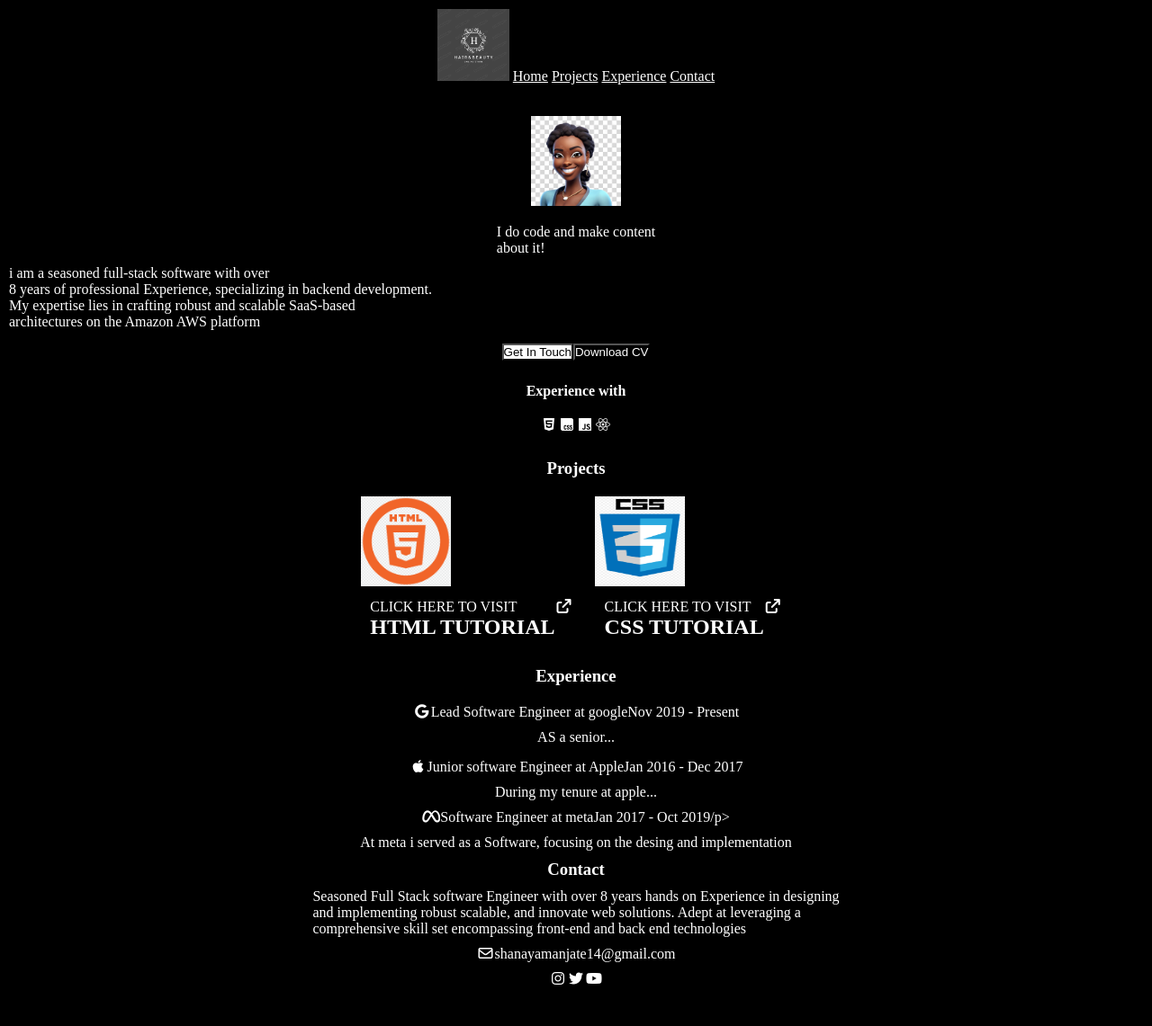
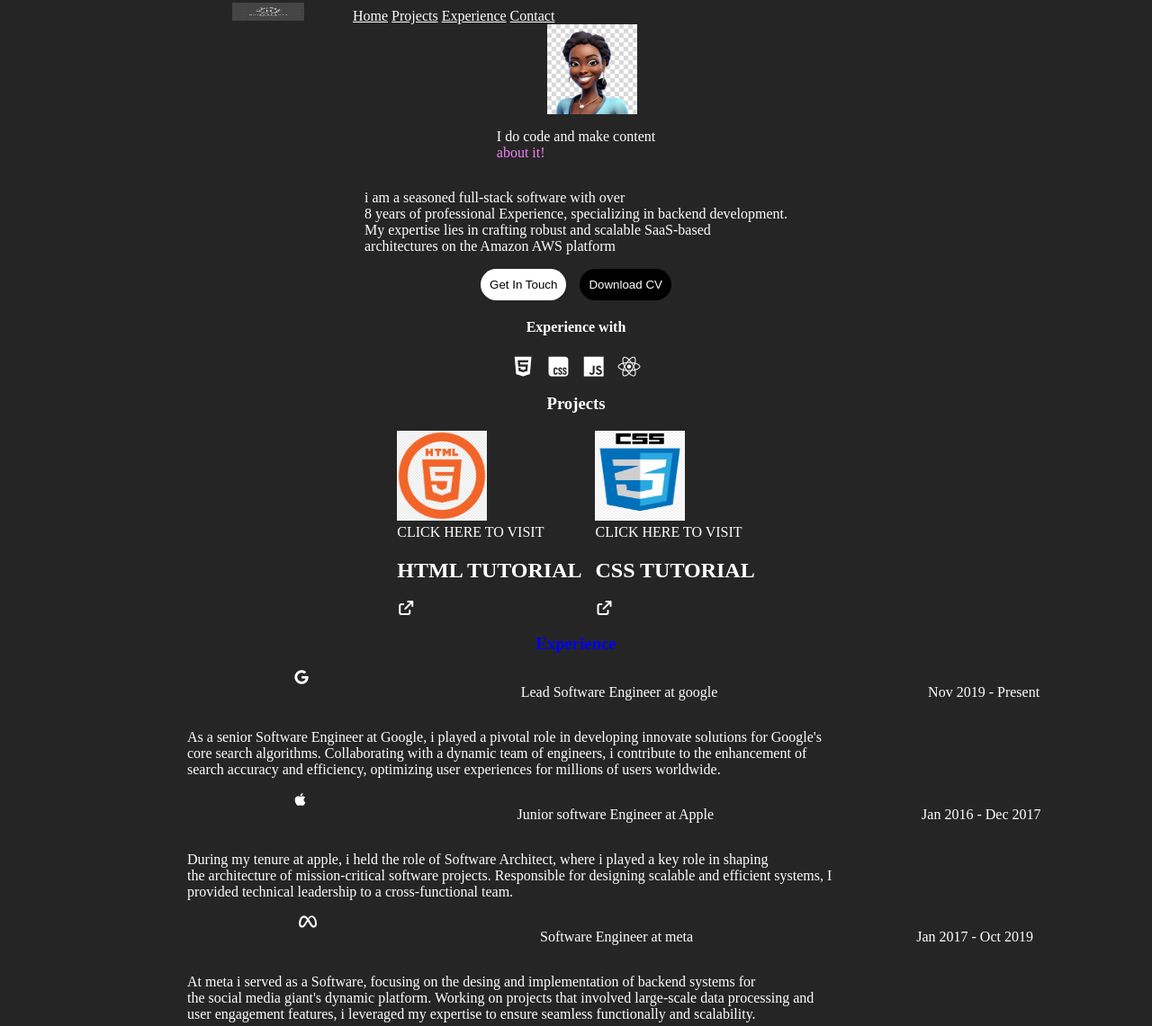
Before and after one commit to ShanayaManjate/CV, a plain HTML site: page estrutura.html in a window 1280 px wide. Shown: the part 5-1146 px from the top of the page at 90% size. Before the commit the page ends 1108 px from the top, so only its background shows below. Drawn offline with Linux system fonts and the light colour scheme.

Commit message:
mediaqueries

```diff
--- a/estrutura.css
+++ b/estrutura.css
@@ -1,187 +1,132 @@
 *{
-    padding: 0;
-    margin: 0;
-    background-color: black;
-    color: rgb(255, 255, 255);
-    box-sizing: border-box;
-
+    background-color: rgb(37, 37, 37);
+    color: white;
 }
 .headerContainer{
     display: flex;
-    flex-direction: row;
+    align-items: baseline;
+    padding-left: 250px;
+
+}
+
+#links{
+
+    padding-left: 50px;
+    justify-content: space-between;
+
+}
+#logotipo{
+    height: 20px;
+    width: 80px;
+
+}
+
+
+#avatar{
+    display: flex;
     justify-content: center;
-    padding: 15px;
+    width: 100px;
+    height: 100px;
+    border-radius: 50px;
+    padding-left: 600px;
 }
-.mainpt1{
+
+#texto{
+    color: violet;
+}
+
+#sobre{
     display: flex;
-    flex-direction: column;
     justify-content: center;
+}
+
+#resumo{
+    display: flex;
+    justify-content: center;
+}
+.buttons{
+    display: flex;
+    justify-content: center;
+    gap: 15px;
+}
+#GIT{
+    color: black;
+    background-color: white;
+    border-radius: 50px;
+    border: transparent;
     padding: 10px;
 }
-#avatar{
-    display: flex;
-    flex-direction: row;
-    justify-content: center;
+#DC{
+    border: white;
+    background-color: black;
+    border-radius: 50px;
+    color: white;
     padding: 10px;
-
-}
-#sobre{
-    display: flex;
-    flex-direction: row;
-    justify-content: center;
-    padding: 10px;
-}
-#resumo{
-    display: flex;
-    flex-direction: row;
-    justify-content: center;
-    padding: 10px;
-}
-
-.buttons{
-display: flex;
-flex-direction: row;
-justify-content: center;
-border-radius: 50px;
- padding: 15px 32px;
-  text-align: center;
-  font-size: 16px;
-
-
-}
-#GIT{
-    background-color: white;
-    color: black;
-}
-#DC{
-    background-color: black;
-    color: white;
-    border: 1 px solid white;
 }
 .Experience{
     display: flex;
-    flex-direction: row;
     justify-content: center;
-    padding: 10px;
 
 }
+
 .icones{
     display: flex;
-    flex-direction: row;
     justify-content: center;
-    padding: 10px;
+    gap: 8px;
+    font-size: 25px;
 }
+
+
+.cards{
+    display: flex;
+    justify-content: center;
+    gap:15px;
+}
+    #links1{
+        display: flex;
+        flex-direction: column;
+
+    }
+
 
 #projects{
     display: flex;
-    flex-direction: row;
     justify-content: center;
-    padding: 10px;
-}
-.cards{
-     display: flex;
-    flex-direction: row;
-    justify-content: center;
-    padding: 10px;
-    gap: 15px;
+    color: orangered;
 
 }
-#links1{
+#tituloExpe{
     display: flex;
-    flex-direction: row;
     justify-content: center;
-    padding: 10px;
+    color: blue;
 }
-#links1{
-     display: flex;
-    flex-direction: row;
-    justify-content: center;
-    padding: 10px;
-}
-#links1{
-     display: flex;
-    flex-direction: row;
-    justify-content: center;
-    padding: 10px;
-}
-#links2{
-     display: flex;
-    flex-direction: row;
-    justify-content: center;
-    padding: 10px;
-}
-.Experiences{
-display: flex;
-flex-direction: row;
-    justify-content: center;
-    padding: 10px;
-}
-.all{
+.empresa{
  display: flex;
     flex-direction: column;
-    justify-content: center;
-    padding: 5px;
-
+    justify-content:flex-start;
+    padding-left: 200px;
 }
-#google{
+.empresaIcons{
     display: flex;
+    justify-content:space-around;
     flex-direction: row;
-    justify-content: center;
-    padding: 5px;
-}
-#googledesc{
-     display: flex;
-flex-direction: row;
-    justify-content: center;
-    padding: 5px;
-}
-#apple{
-       display: flex;
-flex-direction: row;
-    justify-content: center;
-    padding: 5px;
-}
-#appledesc{
-       display: flex;
-flex-direction: row;
-    justify-content: center;
-    padding: 5px;
-}
-#meta{
-       display: flex;
-flex-direction: row;
-    justify-content: center;
-    padding: 5px;
-}
-#metadesc{
-       display: flex;
-flex-direction: row;
-    justify-content: center;
-    padding: 5px;
-}
-.Contact{
-
-       display: flex;
-flex-direction: row;
-    justify-content: center;
-    padding: 5px;
-}
-#ContactDesc{
-       display: flex;
-flex-direction: row;
-    justify-content: center;
-    padding: 5px;
 }
 
+#rodape{
+    display: flex;
+    justify-content: flex-start;
+    align-items: flex-end;
+    padding-left: 200px;
+}
 #email{
     display: flex;
+    justify-content:flex-start;
     flex-direction: row;
-    justify-content: center;
-    padding: 5px;
 }
-.iconeSocial{
-       display: flex;
-flex-direction: row;
-    justify-content: center;
-    padding: 5px;
+
+/* responsividade da tela*/
+@media(max-width:600px){
+    avatar{
+        display: none;
     }
+}
--- a/estrutura.html
+++ b/estrutura.html
@@ -11,9 +11,9 @@
 </head>
 <body>
     <header class="headerContainer">
-     <nav>
-        <img src="logotipo.png" width="80px" height="80px">
-        <span>
+     <nav id="nav">
+        <img id="logotipo" src="logotipo.png">
+        <span id="links">
             <a href="home.html">Home</a>
             <a href="Projects.html">Projects</a>
             <a href="Experience">Experience</a>
@@ -23,9 +23,9 @@
     </header>
     <main>
         <div class="mainpt1">
-            <div id="avatar"><img src="avatar.jpg" width="100 px" height="100px"></div>
-            <div id="sobre"><p> I do code and make content <br><span>about it!</span></p></div>
-            <div id=" resumo">
+            <div id="avatar"><img src="avatar.jpg"></div>
+            <div id="sobre"><p> I do code and make content <br><span id="texto">about it!</span></p></div>
+            <div id="resumo">
                 <p> i am a seasoned full-stack software with over
                     <br> 8 years of professional Experience, specializing in backend development.
                     <br> My expertise lies in crafting robust and scalable SaaS-based
@@ -90,49 +90,58 @@
     </section>
 
     <section>
-        <div class="Experiences">
-            <h3>Experience</h3>
+        <div>
+            <h3 id="tituloExpe">Experience</h3>
         </div>
-        <div class="all">
 
-               <div id="google">
+        <div class="empresa">
+
+               <div class="empresaIcons">
                  <i class="fa-brands fa-google"></i>
                 <p> Lead Software Engineer at google</p>
                 <p>Nov 2019 - Present</p>
                </div>
 
-            <div id="googledesc">
-                <p> AS a senior...</p>
+             <div>
+                <p> As a senior Software Engineer at Google, i played a pivotal role in developing innovate solutions for Google's <br>
+                core search algorithms. Collaborating with a dynamic team of engineers, i contribute to the enhancement of <br>
+                 search accuracy and efficiency, optimizing user experiences for millions of users worldwide.</p>
              </div>
         </div>
-        <div>
-           <div id="apple">
+
+         <div class="empresa">
+            <div class="empresaIcons">
                <i class="fa-brands fa-apple"></i>
                 <p>Junior software Engineer at Apple</p>
                 <p>Jan 2016 - Dec 2017</p>
            </div>
-            <div id="appledesc">
-                <p>During my tenure at apple...</p>
+            <div>
+                <p>During my tenure at apple, i held the role of Software Architect, where i played a key role in shaping <br>
+                the architecture of mission-critical software projects. Responsible for designing scalable and efficient systems, I <br>
+              provided technical leadership to a cross-functional team.</p>
             </div>
         </div>
-          <div id="meta">
+          <div class="empresa">
+            <div class="empresaIcons">
                 <i class="fa-brands fa-meta"></i>
                  <p>Software Engineer at meta</p>
-            <p>Jan 2017 - Oct 2019/p>
+             <p>Jan 2017 - Oct 2019</p>
            </div>
-            <div id="metadesc">
-                <p>At meta i served as a Software, focusing on the desing and implementation</p>
+            <div >
+                <p>At meta i served as a Software, focusing on the desing and implementation of backend systems for <br>
+                the social media giant's dynamic platform. Working on projects that involved large-scale data processing and <br>
+                 user engagement features, i leveraged my expertise to ensure seamless functionally and scalability.</p>
             </div>
 
         </div>
     </section>
-     <footer>
+     <footer id="rodape">
         <div>
 
-          <div class="Contact">
+          <div>
               <h3>Contact</h3>
           </div>
-          <div id="ContactDesc">
+          <div>
               <p>Seasoned Full Stack software Engineer with over 8 years hands on Experience in designing
                 <br> and implementing robust scalable, and innovate web solutions. Adept at leveraging a
                 <br>comprehensive skill set encompassing front-end and back end technologies
@@ -145,7 +154,7 @@
 
            </div>
 
-               <div class="iconeSocial">
+               <div>
                  <a href="#"><i class="fa-brands fa-instagram"></i></a>
                 <a href="#"><i class="fa-brands fa-twitter"></i></a>
                 <a href="#"><i class="fa-brands fa-youtube"></i></a>
```
Lines whose indentation alone changed are shown as unchanged.
